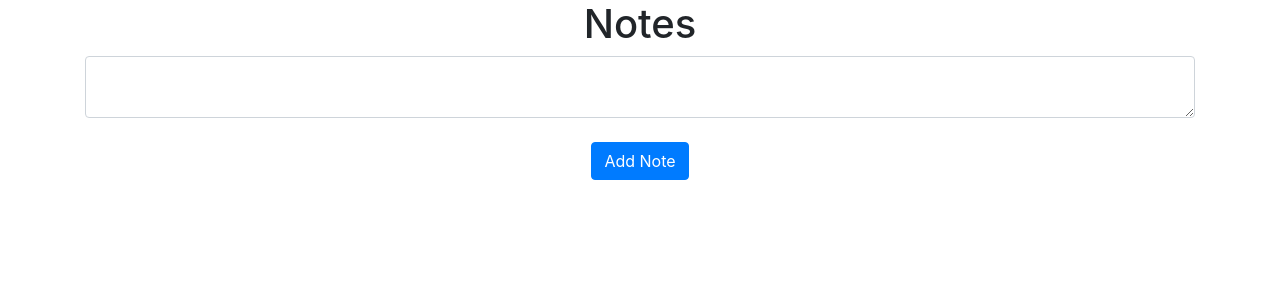
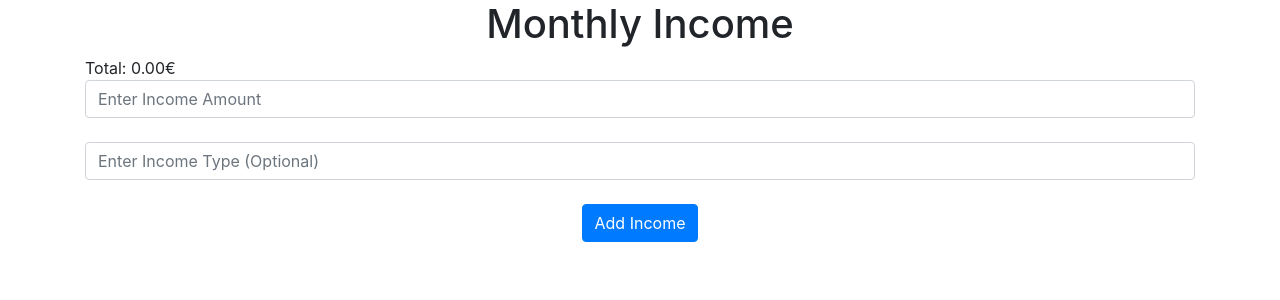
Before and after one commit to jakobtfr/financePlanner, a Flask app: page / in a window 1280 px wide. Shown: the part 56-356 px from the top of the page. Run offline with Flask 3, Linux system fonts and the light colour scheme; the visitor is signed in with stand-in values (Sample User, id 1); data that the repository does not hold is empty; some libraries are stand-ins or nearby versions.

Commit message:
added finance planning

```diff
--- a/website/__init__.py
+++ b/website/__init__.py
@@ -19,7 +19,7 @@ def create_app():
     app.register_blueprint(views, url_prefix="/")
     app.register_blueprint(auth, url_prefix="/")
 
-    from .models import User, Note
+    from .models import User
 
     create_db(app)
 
@@ -36,10 +36,13 @@ def create_app():
 
 def create_db(app):
     db_path = 'instance/' + DB_NAME
+    '''
     if os.path.exists(db_path):
         os.remove(db_path)
         print(f"Database file {db_path} removed.")
 
+    '''
+
     with app.app_context():
         db.create_all()
         print("Database created successfully")
--- a/website/auth.py
+++ b/website/auth.py
@@ -57,7 +57,7 @@ def sign_up():
         else:
             # add new user to database
             new_user = User(email=email, first_name=first_name,
-                            password=generate_password_hash(password1, method='pbkdf2:sha256'))
+                            password=generate_password_hash(password1, method='pbkdf2:sha256'), total_income=0.0)
             db.session.add(new_user)
             db.session.commit()
             login_user(new_user, remember=True)
--- a/website/static/index.js
+++ b/website/static/index.js
@@ -1,8 +1,27 @@
-function deleteNode(noteId) {
-    fetch('/delete-note', {
-        method: 'POST',
-        body: JSON.stringify({noteId: noteId})
-    }).then((_res) => {
-        window.location.href = "/"
-    });
+function deleteIncome(incomeId) {
+    // Show confirmation dialog
+    if (confirm("Are you sure you want to delete this income entry?")) {
+        // If the user confirms, make the delete request
+        fetch('/delete-income', {
+            method: 'POST',
+            headers: {
+                'Content-Type': 'application/json'
+            },
+            body: JSON.stringify({incomeId: incomeId})
+        })
+            .then(response => response.json())
+            .then(data => {
+                fetch('/delete-income', {
+                    method: 'POST',
+                    body: JSON.stringify({incomeId: incomeId})
+                }).then((_res) => {
+                    window.location.href = "/"
+                });
+                // Handle the response
+                console.log('Income deleted successfully');
+                // Optionally, refresh the page or update the UI
+                // location.reload(); // Uncomment this to refresh the page
+            })
+            .catch(error => console.error('Error:', error));
+    }
 }
--- a/website/templates/home.html
+++ b/website/templates/home.html
@@ -1,21 +1,31 @@
 {% extends "base.html" %}
 {% block title %}Home{% endblock %}
 {% block content %}
-    <h1 align="center">Notes</h1>
-    <ul class="list-group list-group-flush" id="notes"></ul>
-    {% for note in user.notes %}
-        <li class="list-group-item">{{ note.data }}
-            <button type="button" class="close" onclick="deleteNode({{ note.id }})">
+
+    <h1 align="center">Monthly Income</h1>
+    <ul class="list-group list-group-flush" id="incomes"></ul>
+    {% for income in user.incomes %}
+        <li class="list-group-item">
+            Amount: {{ "%.2f"|format(income.amount) ~ "€" }}
+
+            {% if income.type %}
+                Type: {{ income.type }}
+            {% endif %}
+            <button type="button" class="close" onclick="deleteIncome({{ income.id }})">
                 <span aria-hidden="true">&times;</span>
             </button>
         </li>
 
     {% endfor %}
+    Total: {{ "%.2f"|format(user.total_income) ~ "€" }}
     <form method="POST">
-        <textarea name="note" id="note" class="form-control"></textarea>
+
+        <input type="number" step="0.01" min="0" name="income" id="income" class="form-control" placeholder="Enter Income Amount">
+        <br>
+        <input type="text" name="type" id="type" class="form-control" placeholder="Enter Income Type (Optional)">
         <br>
         <div align="center">
-            <button type="submit" class="btn btn-primary">Add Note</button>
+            <button type="submit" class="btn btn-primary">Add Income</button>
         </div>
     </form>
 {% endblock %}
--- a/website/views.py
+++ b/website/views.py
@@ -4,7 +4,7 @@ from flask import Blueprint, render_template, request, flash, jsonify
 from flask_login import login_required, current_user
 
 from . import db
-from .models import Note
+from .models import Income
 
 
 views = Blueprint('views', __name__)
@@ -14,25 +14,33 @@ views = Blueprint('views', __name__)
 @login_required
 def home():
     if request.method == 'POST':
-        note = request.form.get('note')
-        if len(note) < 1:
-            flash("Note cannot be empty.", category='error')
+
+        income = request.form.get('income')
+        income_type = request.form.get('type')
+
+        if not income or float(income) <= 0:
+            flash("Income must be a positive number.", category='error')
+
         else:
-            new_note = Note(data=note, user_id=current_user.id)
-            db.session.add(new_note)
-            db.session.commit()
-            flash("Note added.", category='success')
+            new_income = Income(amount=float(income), user_id=current_user.id, type=income_type)
+            current_user.total_income += float(income)
+            db.session.add(new_income)
+            flash("Income added.", category='success')
+
+        db.session.commit()
+
     return render_template("home.html", user=current_user)
 
 
-@views.route('/delete-note', methods=['POST'])
-def delete_note():
+@views.route('/delete-income', methods=['POST'])
+def delete_income():
     data = json.loads(request.data)
-    note_id = data['noteId']
-    note = Note.query.get(note_id)
-    if note:
-        if note.user_id == current_user.id:
-            db.session.delete(note)
+    income_id = data['incomeId']
+    income = Income.query.get(income_id)
+    if income:
+        if income.user_id == current_user.id:
+            db.session.delete(income)
+            current_user.total_income -= float(income.amount)
             db.session.commit()
 
     return jsonify({})
```
Also changed, not shown: website/models.py (+13 -6 lines).
